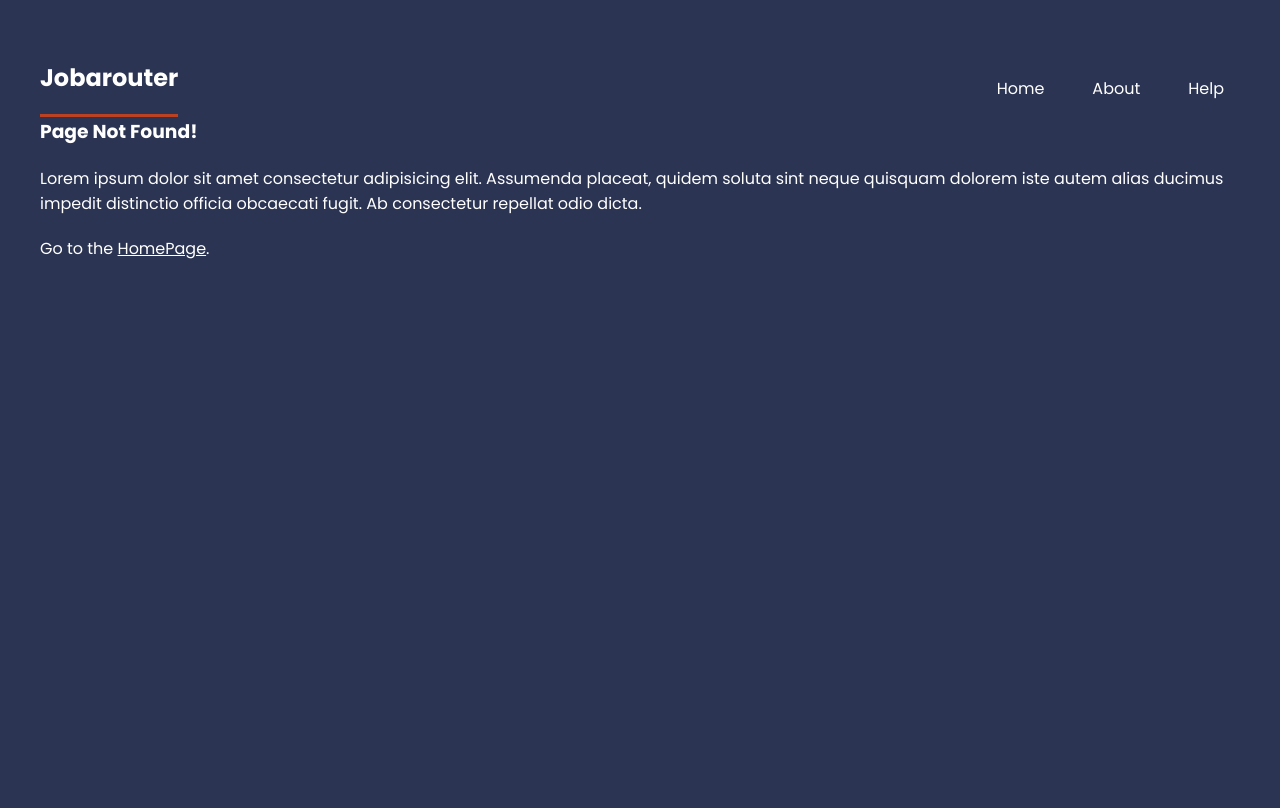
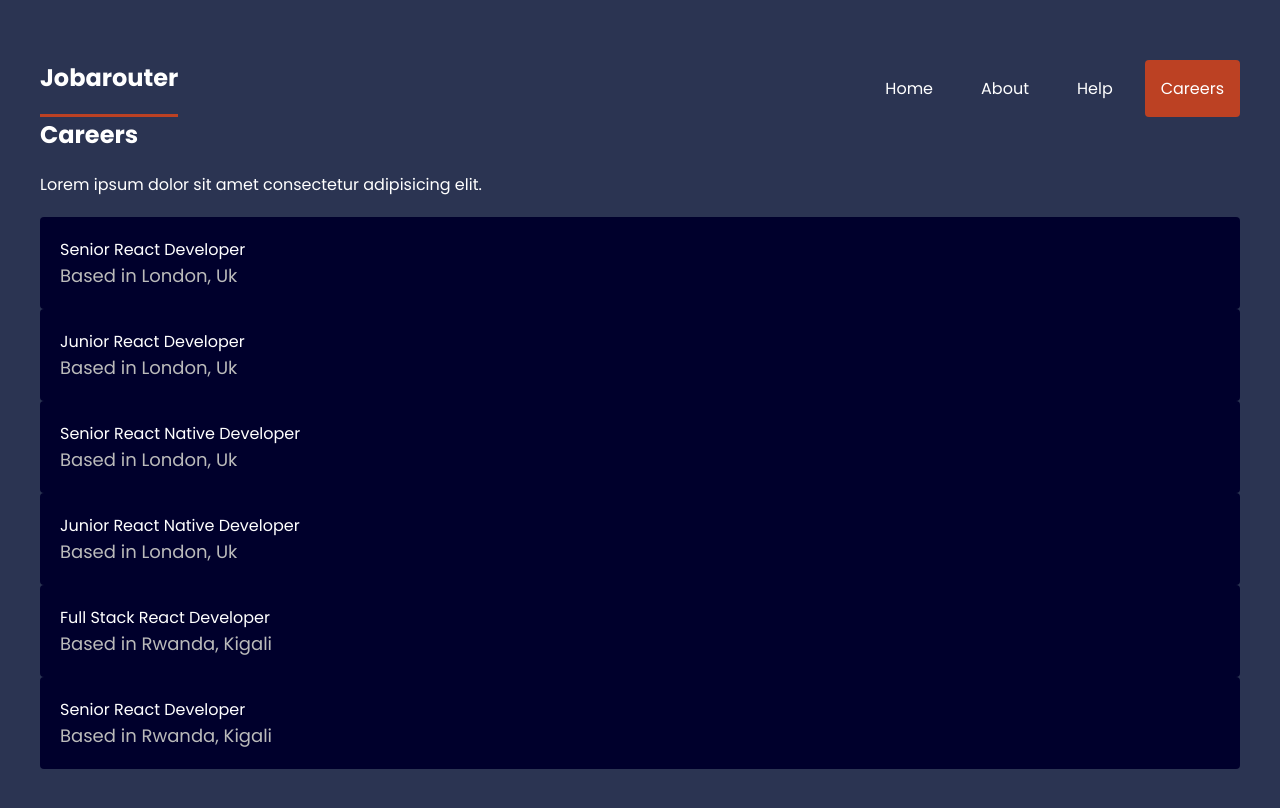
Before and after one commit to kunda4/react-router-ninja, a React (Vite) app: page /careers in a window 1280 px wide. Shown: the top 808 px of the page. Built offline with nearby package versions, Linux system fonts and the light colour scheme; data requests are answered from the project's data file.

Commit message:
add carees page and CareesLayout

```diff
--- a/src/App.jsx
+++ b/src/App.jsx
@@ -6,6 +6,8 @@
 import Faq from "./pages/help/Faq"
 import Contact from "./pages/help/Contact"
 import NotFound from "./pages/NotFound"
+import CarrersLayout from "./layouts/CarrersLayout"
+import Careers, { careersLoader} from "./pages/careers/Careers"
 function App() {
 
   const router = createBrowserRouter(
@@ -16,6 +18,12 @@
         <Route path="help" element={<HelpLayout/>}>
           <Route path="faq" element={<Faq/>}/>
           <Route path="contact" element={<Contact/>}/>
+        </Route>
+        <Route path="careers" element={<CarrersLayout/>}>
+          <Route
+          index
+          element={<Careers/>}
+          loader={careersLoader}/>
         </Route>
         <Route path="*" element={<NotFound/>}/>
     </Route>
--- a/src/index.css
+++ b/src/index.css
@@ -108,3 +108,24 @@
 form label span{
   margin-bottom: 10px;
 }
+
+/* career list */
+
+.careers > a{
+  display: block;
+  background: rgb(0, 0, 44);
+  padding: 20px;
+  border-radius: 4px;
+  text-decoration: none;
+  margin: 20px, 0;
+}
+.careers > a:hover p{
+  color: var(--primary);
+}
+.careers p{
+  margin: 0;
+}
+.careers > a p:last-child{
+  font-size: large;
+  color: #bbb;
+}
--- /dev/null
+++ b/src/layouts/CarrersLayout.jsx
@@ -0,0 +1,12 @@
+import { Outlet } from 'react-router-dom'
+
+export default function CarrersLayout() {
+  return (
+    <div className="Careers-layout">
+        <h2>Careers</h2>
+        <p>Lorem ipsum dolor sit amet consectetur adipisicing elit.</p>
+
+        <Outlet/>
+    </div>
+  )
+}
--- a/src/layouts/LootLayout.jsx
+++ b/src/layouts/LootLayout.jsx
@@ -9,6 +9,8 @@
      <NavLink to = "/">Home</NavLink>
      <NavLink to = "/about">About</NavLink>
      <NavLink to = "/help">Help</NavLink>
+     <NavLink to = "/careers">Careers</NavLink>
+
    </nav>
   </header>
 
--- /dev/null
+++ b/src/pages/careers/Careers.jsx
@@ -0,0 +1,25 @@
+import { useLoaderData, Link } from "react-router-dom"
+
+export default function Careers() {
+    const careers = useLoaderData()
+  return (
+    <div className="careers">
+        {
+            careers.map(career=>(
+                <Link to="/" key={career.id}>
+                    <p>{career.title}</p>
+                    <p>Based in {career.location}</p>
+                </Link>
+            ))
+        }
+    </div>
+  )
+}
+
+//Loader function
+
+export const careersLoader = async ()=> {
+    const response = await fetch("http://localhost:4000/careers")
+    const data = await response.json()
+    return data
+}
```
Also changed, not shown: data/db.json (line endings or trailing spaces).
